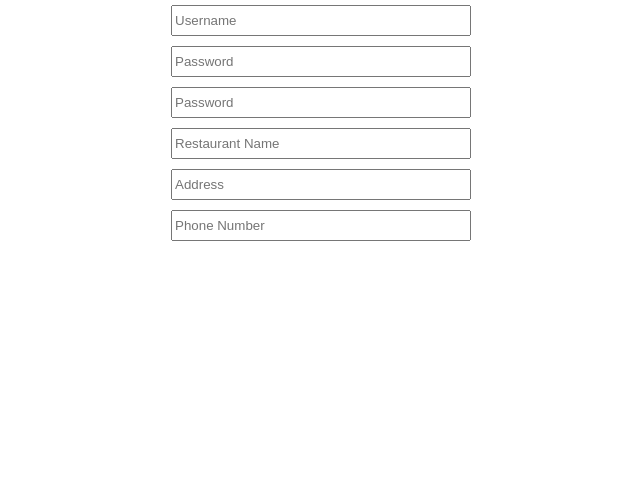
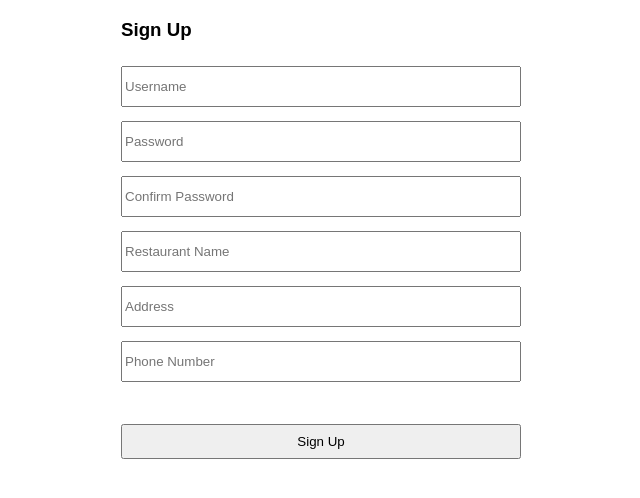
Before and after one commit to nyssa-shepherd/your-tables-ready-admin, a React (Create React App) app: page /signup in a window 1280 px wide. Shown: the top 498 px of the page, without its empty margins (319-959 px from the left). Built offline with nearby package versions, Linux system fonts and the light colour scheme.

Commit message:
Add sign up button and sign up h3 and style them

```diff
--- a/src/SignUp/SignUp.css
+++ b/src/SignUp/SignUp.css
@@ -2,10 +2,15 @@ form {
   display: flex;
   flex-direction: column;
   margin: 0 auto;
-  width: 300px;
+  width: 400px;
 }
 
 input {
-  height: 25px;
-  margin: 5px 0;
+  height: 35px;
+  margin: 7px 0;
 }
+
+#sign-up {
+  height: 35px;
+  margin-top: 35px;
+}
--- a/src/SignUp/SignUp.js
+++ b/src/SignUp/SignUp.js
@@ -18,6 +18,7 @@ class SignUp extends Component {
     return (
       <div>
         <form>
+          <h3>Sign Up</h3>
           <input type='text'
                  placeholder='Username'
                  value={this.state.username}
@@ -29,7 +30,7 @@ class SignUp extends Component {
                  id='password-input'
           />
           <input type='text'
-                 placeholder='Password'
+                 placeholder='Confirm Password'
                  value={this.state.verifyPassword}
                  id='verify-password-input'
           />
@@ -48,6 +49,7 @@ class SignUp extends Component {
                  value={this.state.phoneNumber}
                  id='phonenumber-input'
           />
+          <button id='sign-up'>Sign Up</button>
         </form>
       </div>
     )
```
